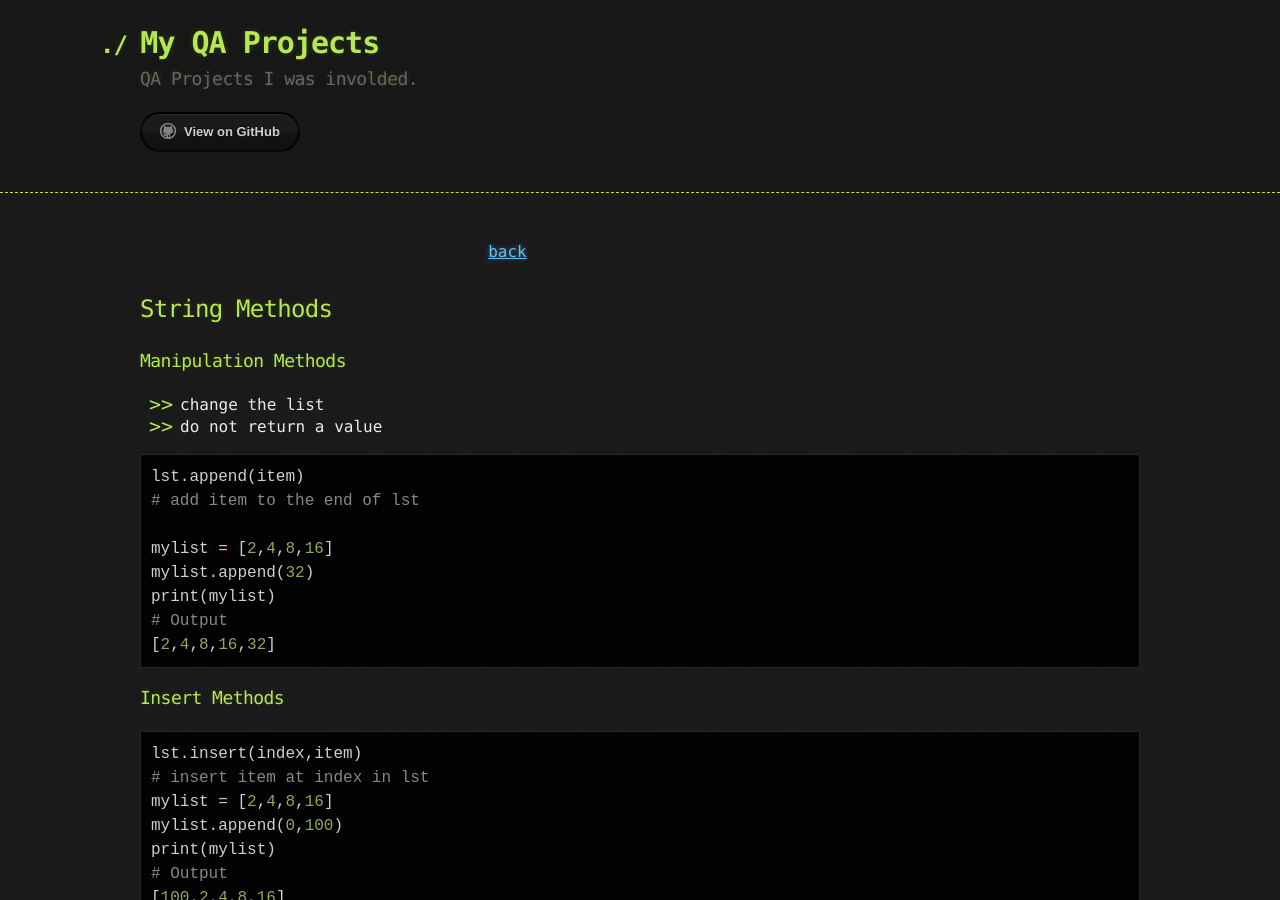
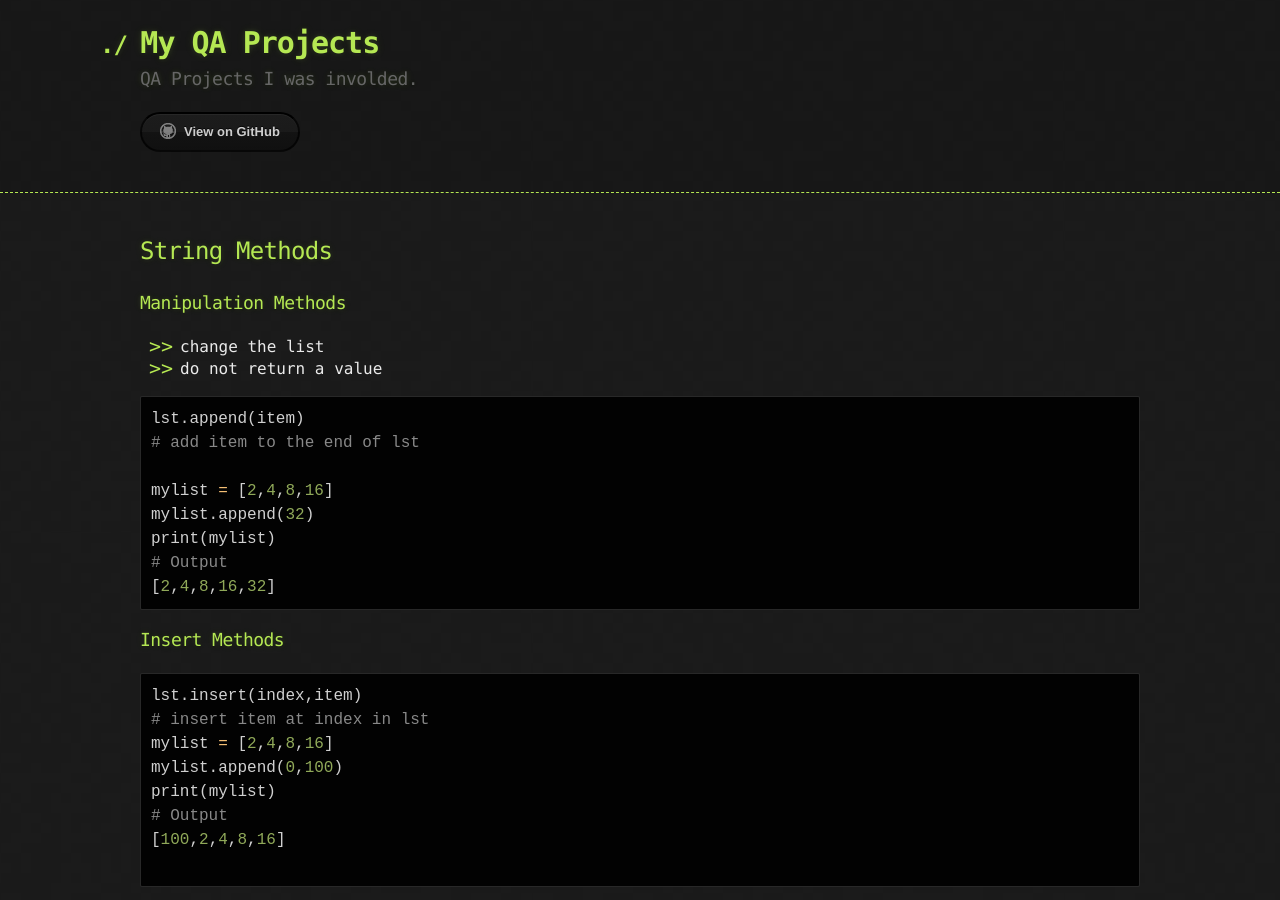
Before and after one commit to sciustechnologia/sciustechnologia.github.io, a Jekyll site: the page built from python/02_string_listTuple/08_lists_methods.md, in a window 1280 px wide and 900 px high. Built offline with Jekyll 4.4.1, drawn with Linux system fonts in a browser that asks for light colours.

Commit message:
Update 08_lists_methods.md

```diff
--- a/python/02_string_listTuple/08_lists_methods.md
+++ b/python/02_string_listTuple/08_lists_methods.md
@@ -1,9 +1,7 @@
 ---
-title: lec_07 Lists Methods
+title: Python - Lists Methods
 layout: default
 ---
-
- ||[back](../index.html)
 
 ## String Methods
 
```
